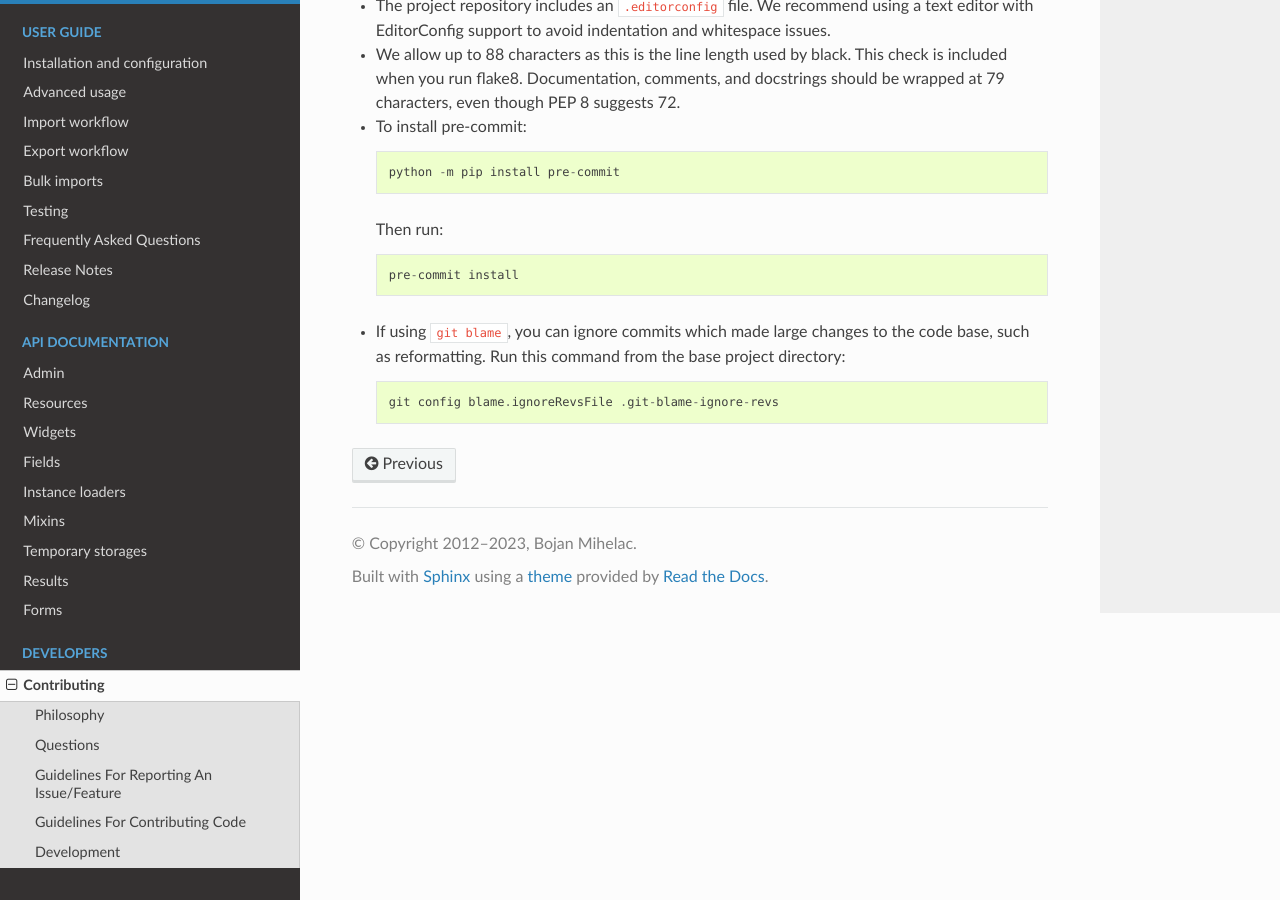
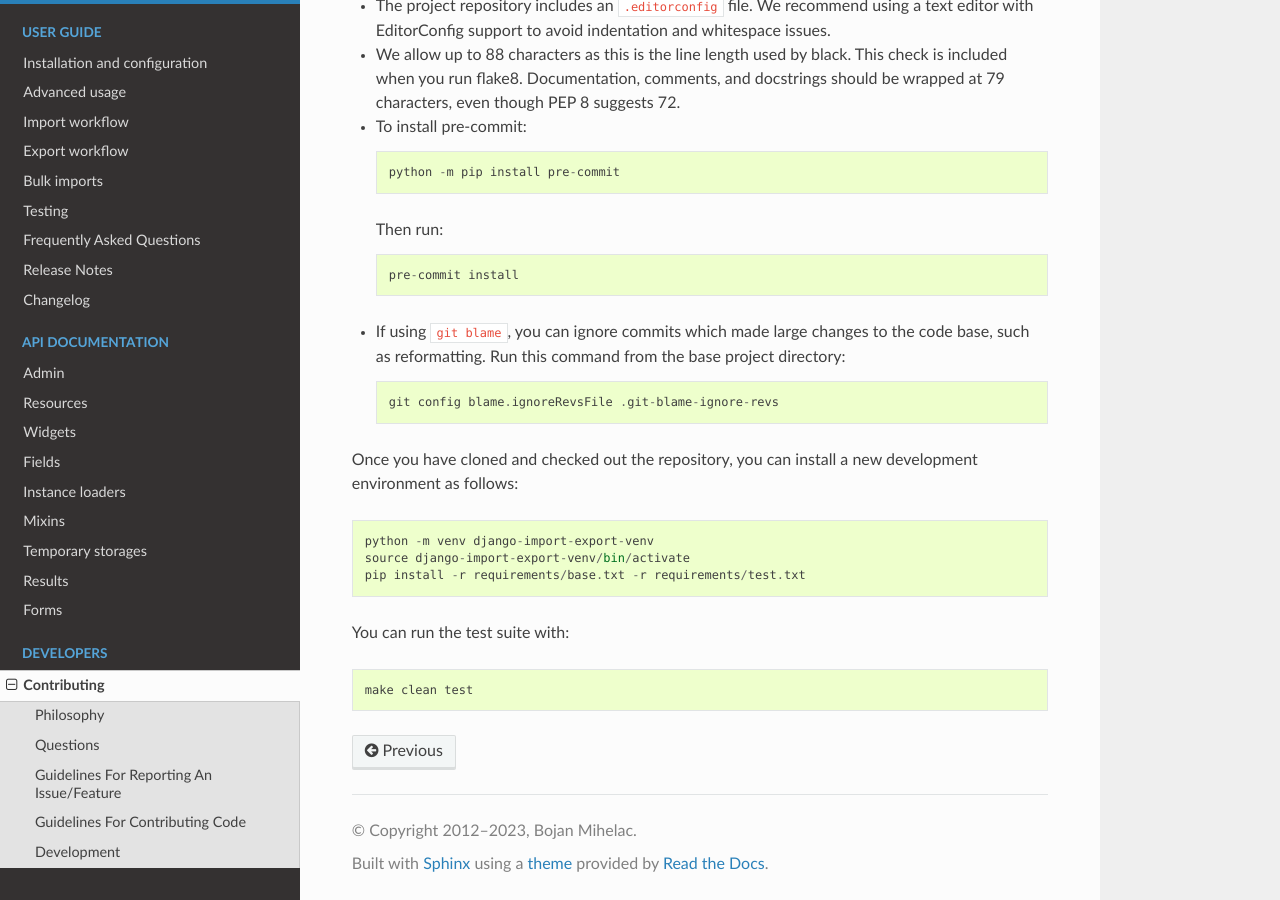
Before and after one commit to django-import-export/django-import-export, a Sphinx documentation site: the page built from docs/contributing.rst, in a window 1280 px wide and 900 px high, scrolled down 2366 px. Built offline with Sphinx 7.4.7 and the Read the Docs theme 2.0.0, drawn with Linux system fonts in a browser that asks for light colours; pages that are not in the unit, such as notebooks, are missing from menus; the version number could not be read and is left out.

Commit message:
Update UI success message on successful import (#1691)
* Test complete, purposed bug fix.

* Modified Test to fit new Success Message.

* Name added to AUTHORS.txt

* 1 Failure, import_legacy_book, deprecated.

* [pre-commit.ci lite] apply automatic fixes

* Complete -> finished

* 1 F, 7 S.

* Change Log Updated.

* updated 'contributing' documentation

* test fix

* Update changelog.rst

---------

Co-authored-by: pre-commit-ci-lite[bot] <117423508+pre-commit-ci-lite[bot]@users.noreply.github.com>
Co-authored-by: matthewhegarty <mrhegarty@gmail.com>
Co-authored-by: Matt Hegarty <matthewhegarty@users.noreply.github.com>

```diff
--- a/docs/changelog.rst
+++ b/docs/changelog.rst
@@ -9,6 +9,7 @@ Please refer to :doc:`release notes<release_notes>`.
 - fix declaring existing model field(s) in ModelResource altering export order (#1663)
 - Updated `docker-compose` command with latest version syntax in `runtests.sh` (#1686)
 - Support export from model change form (#1687)
+- Updated Admin UI to track deleted and skipped Imports (#1691)
 
 4.0.0-beta.1 (2023-11-16)
 --------------------------
--- a/docs/contributing.rst
+++ b/docs/contributing.rst
@@ -152,3 +152,13 @@ Development
   Run this command from the base project directory::
 
     git config blame.ignoreRevsFile .git-blame-ignore-revs
+
+Once you have cloned and checked out the repository, you can install a new development environment as follows::
+
+  python -m venv django-import-export-venv
+  source django-import-export-venv/bin/activate
+  pip install -r requirements/base.txt -r requirements/test.txt
+
+You can run the test suite with::
+
+  make clean test
--- a/docs/release_notes.rst
+++ b/docs/release_notes.rst
@@ -80,6 +80,12 @@ The export action has been updated to include the export workflow.  Prior to v4,
 selected items using an export admin action.  However this meant that the export workflow was skipped and it was not
 possible to select the export resource.  This has been fixed in v4 so that export workflow is now present when
 exporting via the Admin UI action.  For more information see :ref:`export documentation<export_via_admin_action>`.
+
+Success message
+---------------
+
+The success message shown on successful import has been updated to include the number of 'deleted' and 'skipped' rows.
+See `this PR <https://github.com/django-import-export/django-import-export/issues/1691>`_.
 
 API changes
 ===========
```
Also changed, not shown: 4 other files.
